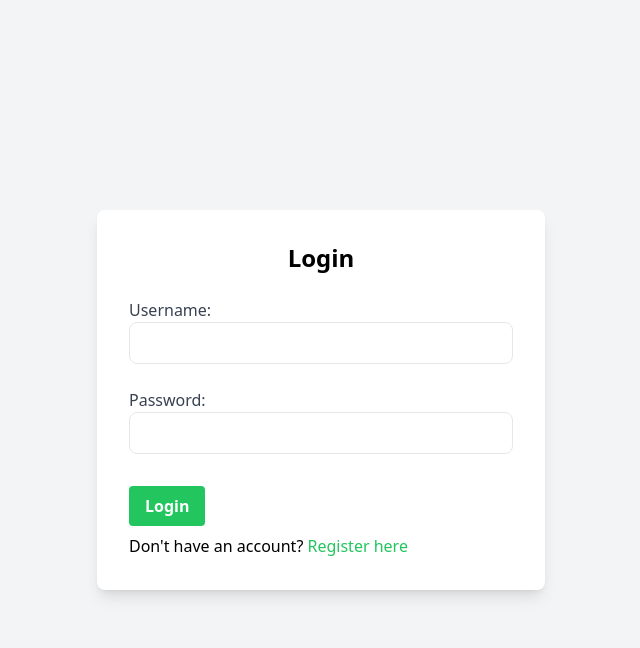
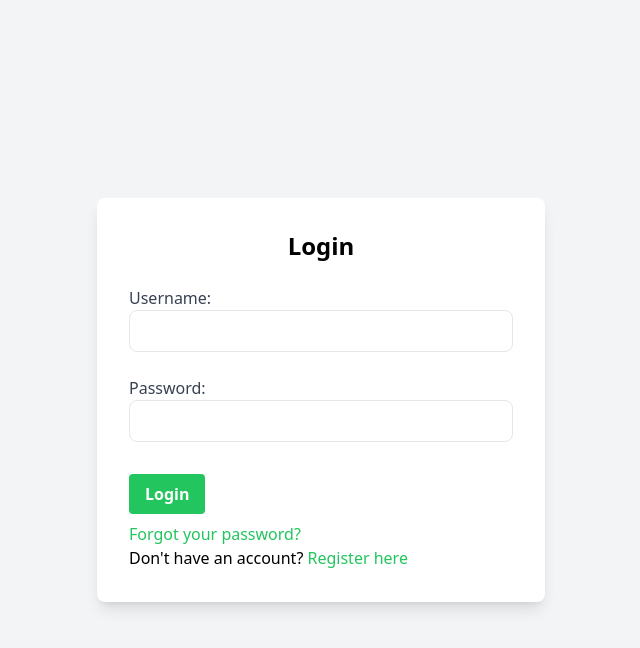
Before and after one commit to wjtim/modernSense, a Flask app: page /login in a window 1280 px wide. Shown: the top 648 px of the page, without its empty margins (319-959 px from the left). Run offline with Flask 3, Linux system fonts and the light colour scheme; some libraries are stand-ins or nearby versions.

Commit message:
Added forgotten password functionality and robust password requirements

```diff
--- a/app.py
+++ b/app.py
@@ -11,6 +11,7 @@ from dotenv import load_dotenv
 import pandas as pd
 import io
 import os
+import re
 
 app = Flask(__name__)
 CORS(app)
@@ -104,6 +105,36 @@ def send_verification_email(user_email):
     """)
     mail.send(msg)
 
+# Helper function to send password reset email
+def send_reset_email(user_email):
+    token = s.dumps(user_email, salt='password-reset')
+    reset_url = url_for('reset_password', token=token, _external=True)
+    msg = Message("Password Reset Request", recipients=[user_email])
+    msg.html = Markup(f"""
+    <html>
+    <body style="font-family: Arial, sans-serif; padding: 20px;">
+        <div style="max-width: 600px; margin: 0 auto; background-color: #ffffff; border-radius: 8px; overflow: hidden; box-shadow: 0px 4px 8px rgba(0, 0, 0, 0.1);">
+            <div style="background-color: #22c55e; color: #ffffff; padding: 20px; text-align: center;">
+                <h2>Reset Your Password</h2>
+            </div>
+            <div style="padding: 30px;">
+                <p>You requested a password reset. Click the button below to reset your password:</p>
+                <p style="text-align: center;">
+                    <a href="{reset_url}" style="background-color: #22c55e; color: #ffffff; text-decoration: none; padding: 10px 20px; border-radius: 4px; font-weight: bold;">Reset Password</a>
+                </p>
+                <p>If the button doesn't work, you can also reset your password by clicking this link:</p>
+                <p style="text-align: center;"><a href="{reset_url}">{reset_url}</a></p>
+                <p>If you didn't request this, please ignore this email.</p>
+            </div>
+            <div style="background-color: #f4f4f4; color: #888888; padding: 10px; text-align: center; font-size: 12px;">
+                <p>This email was sent by ModernSense sentiment analysis.</p>
+            </div>
+        </div>
+    </body>
+    </html>
+    """)
+    mail.send(msg)
+
 #CSV Filetype verification method
 def allowed_file(filename):
     return '.' in filename and filename.rsplit('.', 1)[1].lower() in {'csv'}
@@ -135,7 +166,14 @@ def register():
         username = request.form['username']
         email = request.form['email']
         password = request.form['password']
-        if User.query.filter_by(username=username).first():
+        # Email regex pattern
+        email_regex = r'^[a-zA-Z0-9_.+-]+@[a-zA-Z0-9-]+\.[a-zA-Z0-9-.]+$'
+        password_regex = r'^(?=.*[A-Za-z])(?=.*\d)(?=.*[@$!%*?&])[A-Za-z\d@$!%*?&]{8,}$'
+        if not re.match(email_regex, email):
+            flash("Invalid email address", "register")
+        elif not re.match(password_regex, password):
+            flash("Password must be at least 8 characters long, include at least one letter, one number, and one special character", "register")
+        elif User.query.filter_by(username=username).first():
             flash("Username already exists", "register")
         elif User.query.filter_by(email=email).first():
             flash("Email already registered", "register")
@@ -158,11 +196,51 @@ def verify_email(token):
         if user:
             user.is_verified = True
             db.session.commit()
-            flash("Your email has been verified. You can now log in.", "verify")
+            flash("Your email has been verified. You can now log in.", "login_success")
             return redirect(url_for('login'))
     except:
         flash("The verification link is invalid or has expired.", "verify")
         return redirect(url_for('register'))
+
+# Route to request password reset
+@app.route('/forgot_password', methods=['GET', 'POST'])
+def forgot_password():
+    if request.method == 'POST':
+        email = request.form['email']
+        user = User.query.filter_by(email=email).first()
+        if user:
+            send_reset_email(email)
+            flash("A password reset link has been sent to your email.", "reset")
+        else:
+            flash("No account found with that email.", "reset")
+    return render_template('forgot_password.html')
+
+@app.route('/reset_password/<token>', methods=['GET', 'POST'])
+def reset_password(token):
+    try:
+        email = s.loads(token, salt='password-reset', max_age=3600)  # Token expires in 1 hour
+    except:
+        flash("The reset link is invalid or has expired.", "error")
+        return redirect(url_for('forgot_password'))
+
+    if request.method == 'POST':
+        new_password = request.form['password']
+        confirm_password = request.form["confirm_password"]
+
+        if new_password != confirm_password:
+            flash("Passwords do not match", "reset")
+        elif not re.match(r'^(?=.*[A-Za-z])(?=.*\d)(?=.*[@$!%*?&])[A-Za-z\d@$!%*?&]{8,}$', new_password):
+            flash("Password must be at least 8 characters long, include a letter, a number, and a special character", "reset")
+        else:
+            user = User.query.filter_by(email=email).first()
+            if user:
+                user.set_password(new_password)
+                db.session.commit()
+                flash("Your password has been updated. You can now log in.", "login_success")
+                return redirect(url_for('login'))
+            else:
+                flash("Internal server error, user not found. Contact Support", "reset")
+    return render_template('reset_password.html', token=token)
 
 @app.route("/logout")
 @login_required
--- a/templates/login.html
+++ b/templates/login.html
@@ -32,9 +32,10 @@
                   {% endfor %}
                 {% endif %}
                 {% endwith %}
-                <input type="submit" value="Login" class="bg-green-500 text-white font-bold px-4 py-2 my-2 hover:bg-green-600 rounded focus:outline-none focus:shadow-outline cursor-pointer">
+                <input type="submit" value="Login" class="bg-green-500 text-white font-bold px-4 py-2 my-2 hover:bg-green-600 rounded focus:shadow-outline cursor-pointer">
             </div>
         </form>
+    <p><a href="{{ url_for('forgot_password') }}" class="text-green-500 hover:underline">Forgot your password?</a></p>
     <p>Don't have an account? <a href="{{ url_for('register') }}" class="text-green-500 hover:underline">Register here</a></p>
     </div>
 </body>
--- a/templates/register.html
+++ b/templates/register.html
@@ -13,11 +13,13 @@
         <form method="post" action="{{ url_for('register') }}" class="space-y-4">
             <div>
             <label for="username" class="block text-gray-700" >Email:</label>
-            <input type="text" name="email" id="email" autocomplete="off" required class="w-full px-4 py-2 border rounded-lg focus:outline-none focus:ring-2 focus:ring-green-500"><br><br>
+            <input type="email" name="email" id="email" autocomplete="off" required class="w-full px-4 py-2 border rounded-lg focus:outline-none focus:ring-2 focus:ring-green-500"><br><br>
             <label for="username" class="block text-gray-700" >Username:</label>
             <input type="text" name="username" id="username" autocomplete="off" required class="w-full px-4 py-2 border rounded-lg focus:outline-none focus:ring-2 focus:ring-green-500"><br><br>
             <label for="password" class="block text-gray-700" >Password:</label>
-            <input type="password" name="password" id="password" autocomplete="off" required class="w-full px-4 py-2 border rounded-lg focus:outline-none focus:ring-2 focus:ring-green-500"><br><br>
+            <input type="password" name="password" id="password" autocomplete="off" required pattern="^(?=.*[A-Za-z])(?=.*\d)(?=.*[@$!%*?&])[A-Za-z\d@$!%*?&]{8,}$"
+            title="Password must be at least 8 characters long, include at least one letter, one number, and one special character"
+            class="w-full px-4 py-2 border rounded-lg focus:outline-none focus:ring-2 focus:ring-green-500"><br><br>
             {% with messages = get_flashed_messages(with_categories=True) %}
             {% if messages %}
               {% for category, message in messages %}
```
Also changed, not shown: templates/forgot_password.html (added, +36 -0 lines), templates/reset_password.html (added, +43 -0 lines).
